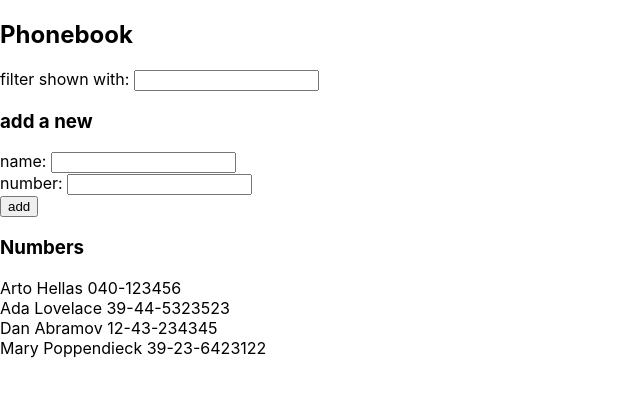
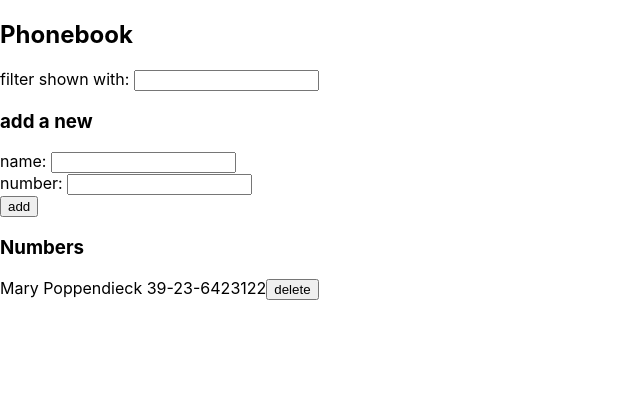
Before and after one commit to v3xj/fullstackopen2023, a React (Create React App) app in the folder osa2/puhelinluettelo/: page / in a window 1280 px wide. Shown: the top 396 px of the page, without its empty margins (0-640 px from the left). Built offline with nearby package versions, Linux system fonts and the light colour scheme; data requests are answered from the project's data file.

Commit message:
2.14 puhelinluettelo step9

```diff
--- a/osa2/puhelinluettelo/db.json
+++ b/osa2/puhelinluettelo/db.json
@@ -1,20 +1,5 @@
 {
-    "persons":[
-      {
-        "name": "Arto Hellas",
-        "number": "040-123456",
-        "id": 1
-      },
-      {
-        "name": "Ada Lovelace",
-        "number": "39-44-5323523",
-        "id": 2
-      },
-      {
-        "name": "Dan Abramov",
-        "number": "12-43-234345",
-        "id": 3
-      },
+  "persons": [
     {
       "name": "Mary Poppendieck",
       "number": "39-23-6423122",
--- a/osa2/puhelinluettelo/src/App.js
+++ b/osa2/puhelinluettelo/src/App.js
@@ -49,6 +49,15 @@
      })
   }
 
+  const deletePerson = (id) => {
+    personService.remove(id)
+    setPersons(
+      persons.filter((person) => {
+         return person.id !== id;
+      })
+   );
+  }
+
   const handleNameChange = (event) => {
     setNewName(event.target.value)
   }
@@ -76,7 +85,7 @@
       />
       <div>
         <h3>Numbers</h3>
-        <Persons personsToShow={personsToShow} />
+        <Persons personsToShow={personsToShow} deletePerson={deletePerson} />
       </div>
     </div>
   )
--- a/osa2/puhelinluettelo/src/components/Persons.js
+++ b/osa2/puhelinluettelo/src/components/Persons.js
@@ -1,8 +1,15 @@
+
 const Persons = (props) => {
   return (
     <div>
       {props.personsToShow.map(person =>
-            <div key={person.id}>{person.name} {person.number}</div>)}
+          <div key={person.id}>
+            {person.name} {person.number}
+            <button onClick={() => {
+              if (window.confirm(`Delete ${person.name}?`)){
+                props.deletePerson(person.id)}
+              }}>delete</button>
+          </div>)}
     </div>
   )
 }
--- a/osa2/puhelinluettelo/src/services/persons.js
+++ b/osa2/puhelinluettelo/src/services/persons.js
@@ -11,7 +11,13 @@
   return request.then(response => response.data)
 }
 
+const remove = id => {
+    const request = axios.delete(`${baseUrl}/${id}`)
+    return request.then(response => response.data)
+}
+
 export default {
   getAll,
-  create
+  create,
+  remove
 }
```
Lines whose indentation alone changed are shown as unchanged.
